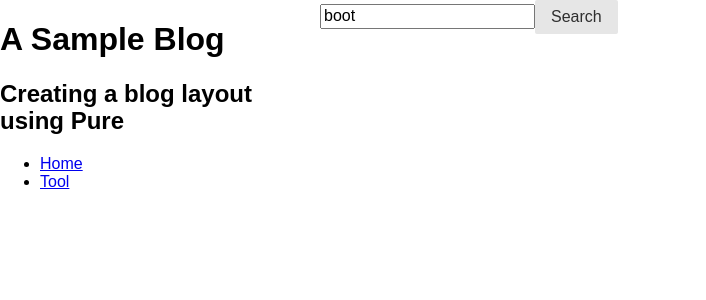
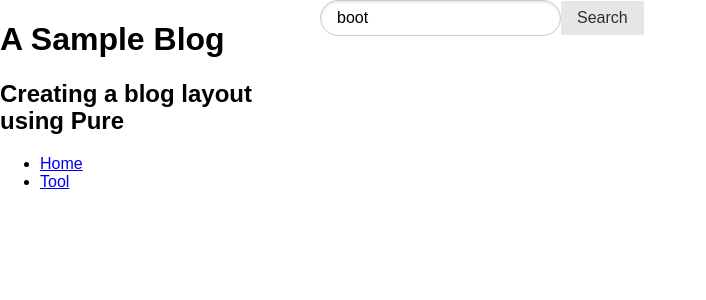
Before and after one commit to ZZK520/collections, a Next.js app: page /tools/lexica in a window 1280 px wide. Shown: the top 300 px of the page, without its empty margins (0-706 px from the left). Built offline with nearby package versions, Linux system fonts and the light colour scheme.

Commit message:
feat: load images(successfully lazyload)

```diff
--- a/components/pages/tools/lexia/index.tsx
+++ b/components/pages/tools/lexia/index.tsx
@@ -11,24 +11,21 @@
     const [error, setError] = React.useState(null);
     const handleSearch = () => {
         const finalUrl = `${searchUrl}${prefix}${inputText}`;
-        console.log('finalUrl', finalUrl);
-
         axios.get(finalUrl).then((response) => {
-            console.log('response', response);
-
             const { images } = response.data;
-            console.log('images', images);
-
             setData(images);
         }).catch(error => {
-            console.log('error');
-
+            console.log('Lexia error',error);
             setError(error);
         });;
     }
     const handleChange = (e) => {
         var lowerCase = e.target.value.toLowerCase();
         setInputText(lowerCase);
+    }
+    // 防止默认的提交刷新行为
+    const onSubmit = (event) => {
+        event.preventDefault();
     }
     const imageList = useMemo(() =>
         data.map(item =>
@@ -42,16 +39,21 @@
                     key={item.id}
                 />
             </div>
-
         )
         , [data])
     return (
         <>
-            <input type="text" className="pure-input-rounded" onChange={handleChange} value={inputText} />
-            <button className="pure-button" onClick={handleSearch}>Search</button>
-            <div className="pure-g">
-                {imageList}
-            </div>
+            <form className="pure-form" onSubmit={onSubmit}>
+                <input type="text" className="pure-input-rounded" onChange={handleChange} value={inputText} />
+                <button type="button" className="pure-button" onClick={handleSearch}>Search</button>
+
+            </form>
+            {
+                 error  ? <span>Load images error,{error}</span> :
+                    <div className="pure-g">
+                        {imageList}
+                    </div>
+            }
 
         </>
     )
```
